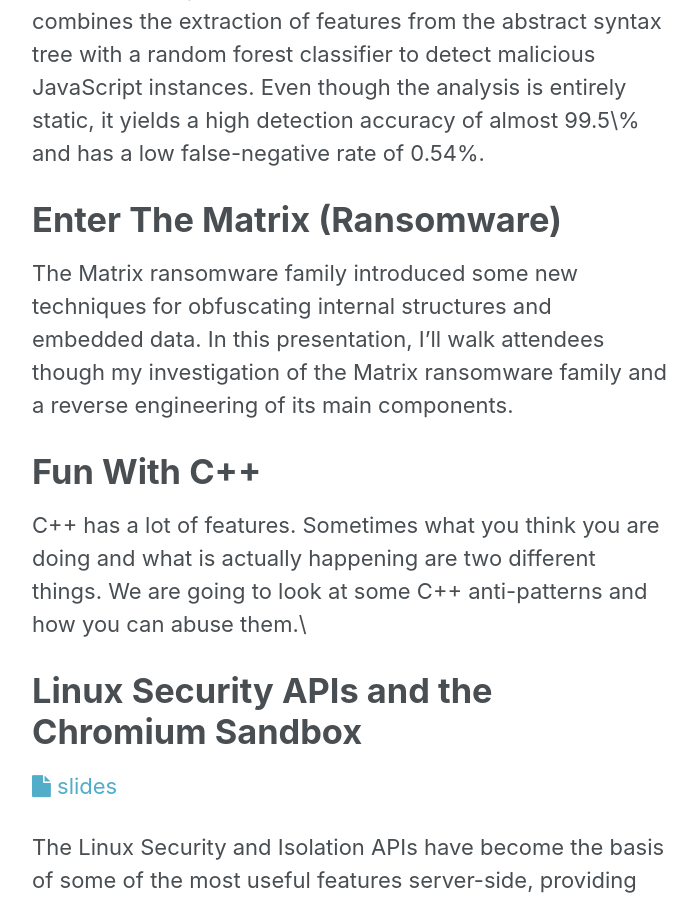
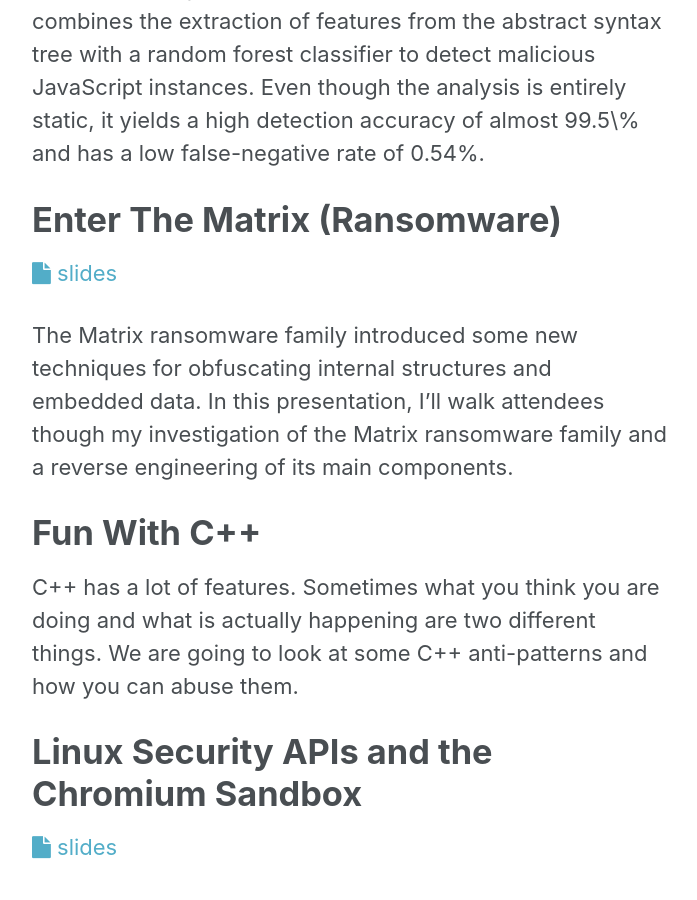
Before and after one commit to blackhoodieRE/blackhoodiere.github.io, a Jekyll site: the page built from _pages/2018_talks_abstracts.md, in a window 1280 px wide and 900 px high, scrolled down 4248 px. Shown: the whole window, without its empty margins (290-987 px from the left). Built offline with Jekyll 4.4.1, drawn with Linux system fonts in a browser that asks for light colours.

Commit message:
Adding slides from Luca and twitter handles

```diff
--- a/_pages/2018_talks_abstracts.md
+++ b/_pages/2018_talks_abstracts.md
@@ -50,11 +50,13 @@
 
 # Enter The Matrix (Ransomware)
 
+<a href="../assets/archive/Matrix_Ransomware_blackhoodie.pdf"><i class="fa fa-file"></i> slides</a>
+
 The Matrix ransomware family introduced some new techniques for obfuscating internal structures and embedded data. In this presentation, I'll walk attendees though my investigation of the Matrix ransomware family and a reverse engineering of its main components.
 
 # Fun With C++
 
-C++ has a lot of features. Sometimes what you think you are doing and what is actually happening are two different things. We are going to look at some C++ anti-patterns and how you can abuse them.\\
+C++ has a lot of features. Sometimes what you think you are doing and what is actually happening are two different things. We are going to look at some C++ anti-patterns and how you can abuse them.
 
 # Linux Security APIs and the Chromium Sandbox
 
```
Also changed, not shown: _pages/schedule.md (+3 -3 lines).
